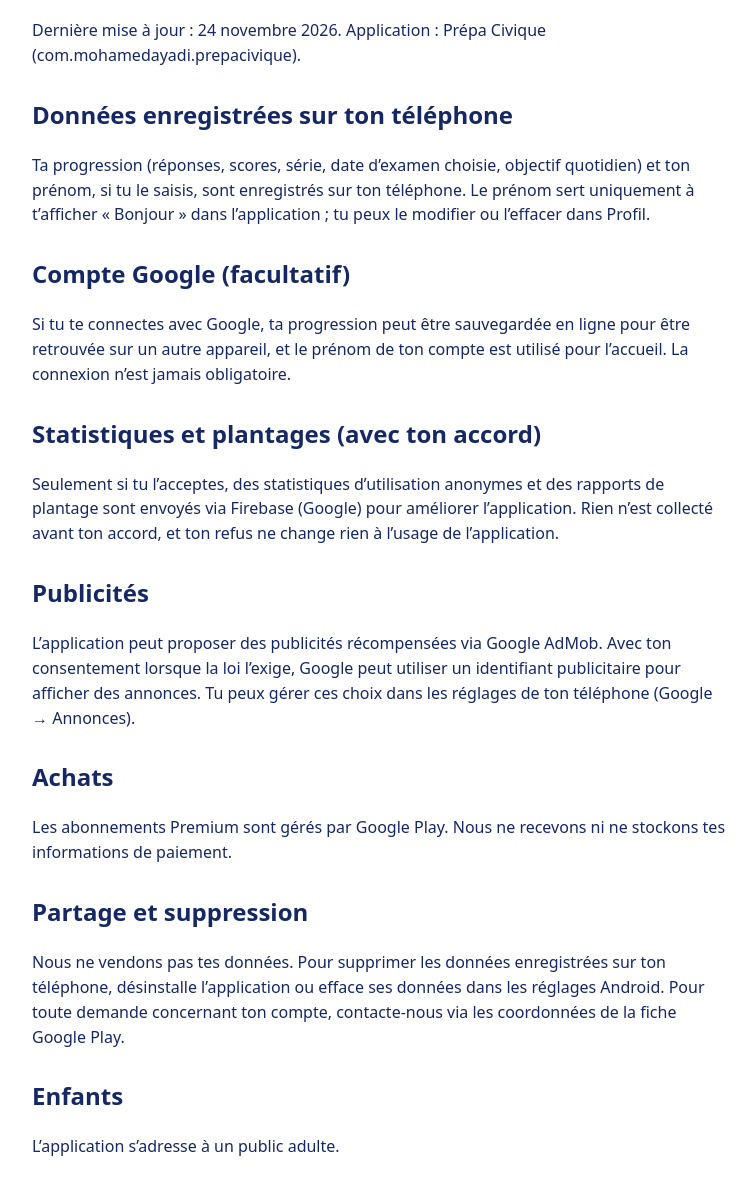
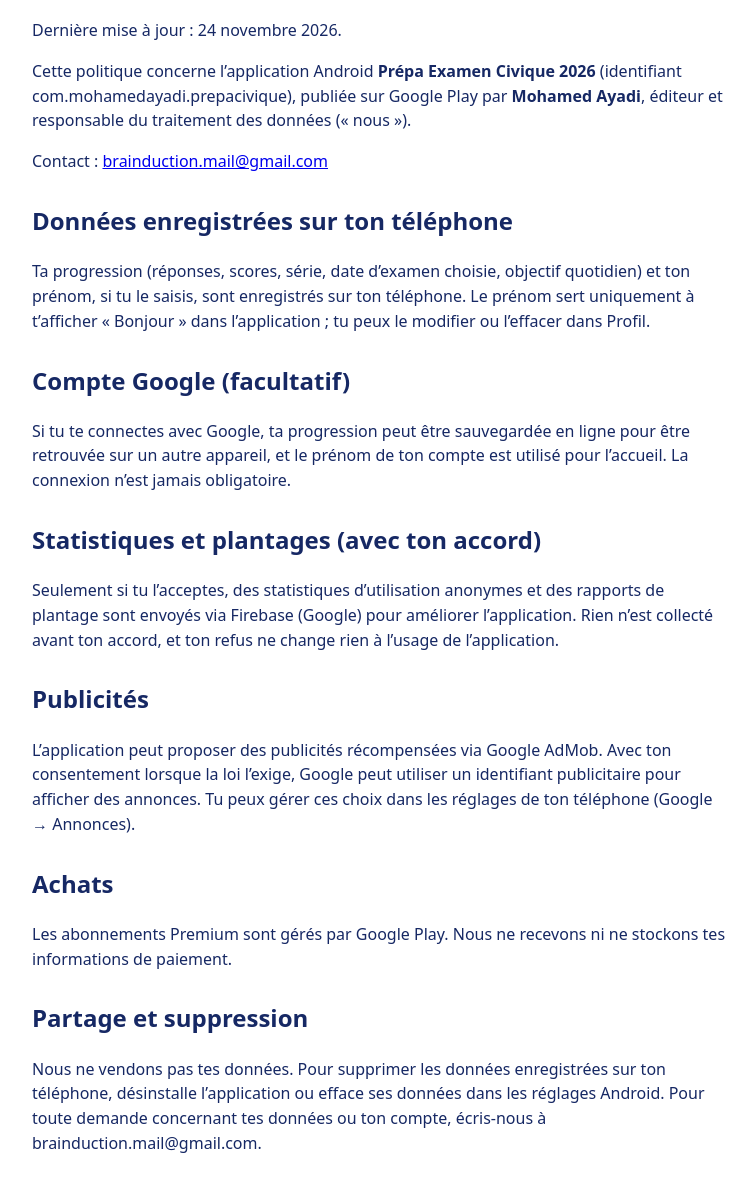
Before and after one commit to 7amouchh/7amouchh.github.io, a plain HTML site: page privacy.html in a window 1280 px wide. Shown: the part 93-1274 px from the top of the page, without its empty margins (258-1014 px from the left). Drawn offline with Linux system fonts and the light colour scheme.

Commit message:
Politique: nom de l'appli et du développeur
Co-Authored-By: Claude Sonnet 5.5 <noreply@anthropic.com>
Claude-Session: https://claude.ai/code/session_019yTSeTRkHi1tEB8r3uVoMh

```diff
--- a/privacy.html
+++ b/privacy.html
@@ -1,7 +1,9 @@
-<!doctype html><html lang="fr"><head><meta charset="utf-8"><meta name="viewport" content="width=device-width,initial-scale=1"><title>Politique de confidentialité · Prépa Civique</title>
+<!doctype html><html lang="fr"><head><meta charset="utf-8"><meta name="viewport" content="width=device-width,initial-scale=1"><title>Politique de confidentialité · Prépa Examen Civique 2026</title>
 <style>body{font-family:system-ui,sans-serif;max-width:700px;margin:40px auto;padding:0 16px;color:#162864;line-height:1.55}h2{margin-top:28px}</style></head><body>
 <h1>Politique de confidentialité</h1>
-<p>Dernière mise à jour : 24 novembre 2026. Application : Prépa Civique (com.mohamedayadi.prepacivique).</p>
+<p>Dernière mise à jour : 24 novembre 2026.</p>
+<p>Cette politique concerne l’application Android <strong>Prépa Examen Civique 2026</strong> (identifiant com.mohamedayadi.prepacivique), publiée sur Google Play par <strong>Mohamed Ayadi</strong>, éditeur et responsable du traitement des données (« nous »).</p>
+<p>Contact : <a href="mailto:brainduction.mail@gmail.com">brainduction.mail@gmail.com</a></p>
 <h2>Données enregistrées sur ton téléphone</h2>
 <p>Ta progression (réponses, scores, série, date d’examen choisie, objectif quotidien) et ton prénom, si tu le saisis, sont enregistrés sur ton téléphone. Le prénom sert uniquement à t’afficher « Bonjour » dans l’application ; tu peux le modifier ou l’effacer dans Profil.</p>
 <h2>Compte Google (facultatif)</h2>
@@ -13,7 +15,7 @@
 <h2>Achats</h2>
 <p>Les abonnements Premium sont gérés par Google Play. Nous ne recevons ni ne stockons tes informations de paiement.</p>
 <h2>Partage et suppression</h2>
-<p>Nous ne vendons pas tes données. Pour supprimer les données enregistrées sur ton téléphone, désinstalle l’application ou efface ses données dans les réglages Android. Pour toute demande concernant ton compte, contacte-nous via les coordonnées de la fiche Google Play.</p>
+<p>Nous ne vendons pas tes données. Pour supprimer les données enregistrées sur ton téléphone, désinstalle l’application ou efface ses données dans les réglages Android. Pour toute demande concernant tes données ou ton compte, écris-nous à brainduction.mail@gmail.com.</p>
 <h2>Enfants</h2>
 <p>L’application s’adresse à un public adulte.</p>
 </body></html>
```
Also changed, not shown: index.html (+3 -3 lines).
